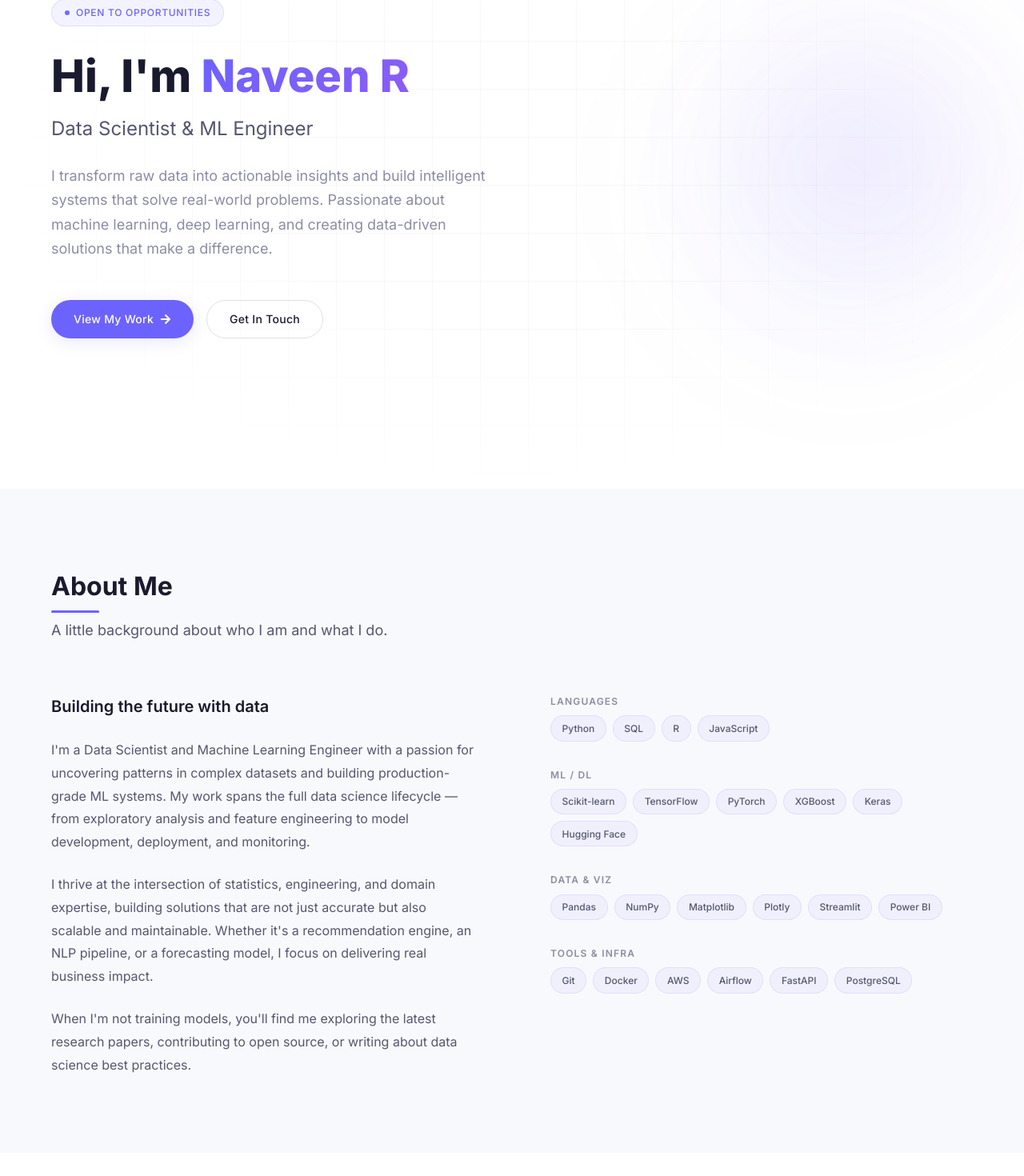
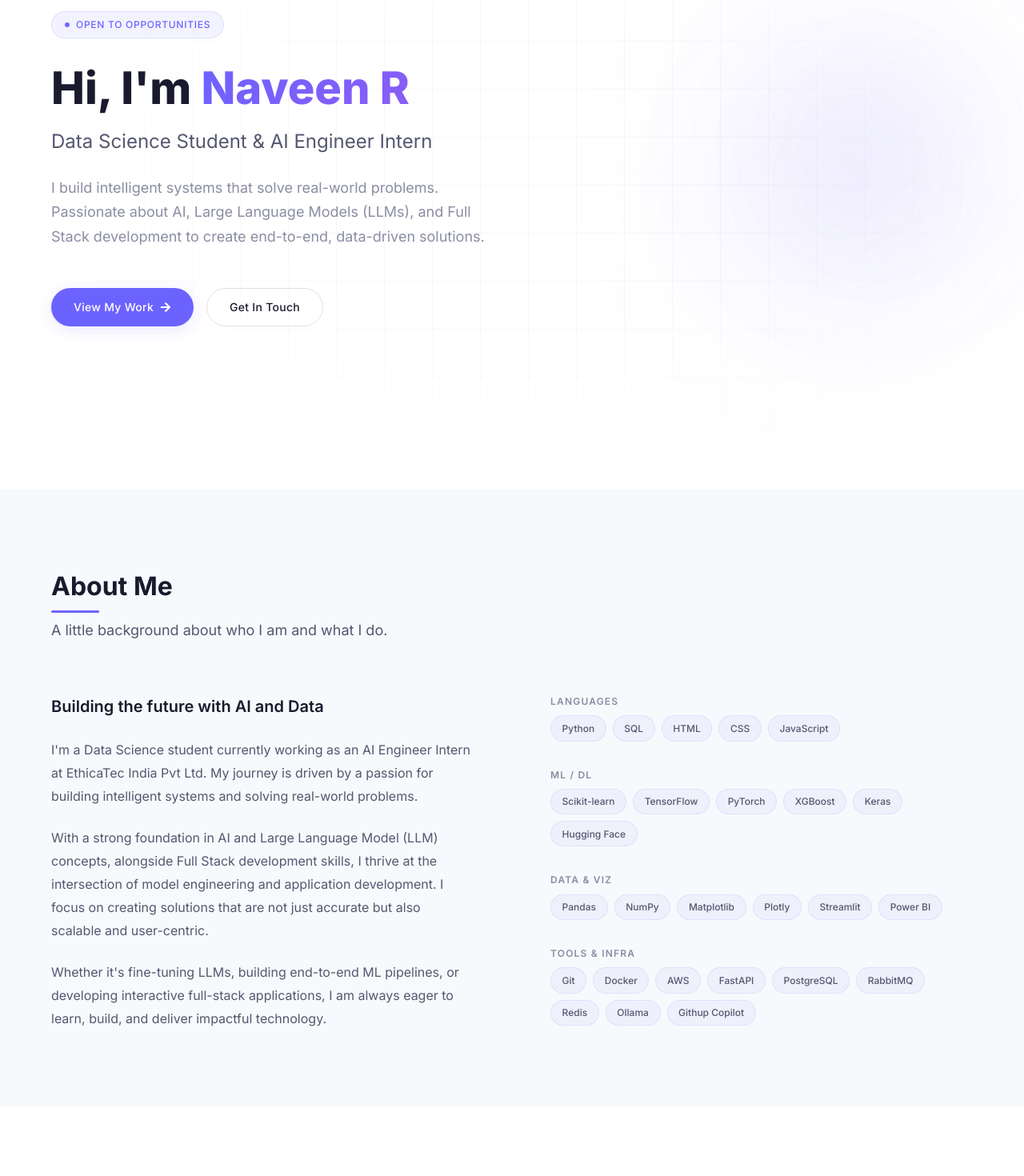
Before and after one commit to naveenr-ds/naveenr-ds.github.io, a React (Vite) app: page / in a window 1280 px wide. Shown: the part 189-1659 px from the top of the page at 80% size. Built offline with nearby package versions, Linux system fonts and the light colour scheme.

Commit message:
feat: update bio to reflect AI Engineer Intern role and LLM/Full Stack skills

```diff
--- a/src/components/About.jsx
+++ b/src/components/About.jsx
@@ -3,7 +3,7 @@ import '../styles/about.css';
 const skillCategories = [
   {
     label: 'Languages',
-    skills: ['Python', 'SQL', 'R', 'JavaScript'],
+    skills: ['Python', 'SQL','HTML','CSS','JavaScript'],
   },
   {
     label: 'ML / DL',
@@ -22,7 +22,7 @@ const skillCategories = [
   },
   {
     label: 'Tools & Infra',
-    skills: ['Git', 'Docker', 'AWS', 'Airflow', 'FastAPI', 'PostgreSQL'],
+    skills: ['Git', 'Docker', 'AWS', 'FastAPI', 'PostgreSQL','RabbitMQ','Redis','Ollama','Githup Copilot'],
   },
 ];
 
@@ -37,25 +37,15 @@ function About() {
 
         <div className="about-grid">
           <div className="about-text">
-            <h3>Building the future with data</h3>
+            <h3>Building the future with AI and Data</h3>
             <p>
-              I'm a Data Scientist and Machine Learning Engineer with a passion
-              for uncovering patterns in complex datasets and building
-              production-grade ML systems. My work spans the full data science
-              lifecycle — from exploratory analysis and feature engineering to
-              model development, deployment, and monitoring.
+              I'm a Data Science student currently working as an AI Engineer Intern at EthicaTec India Pvt Ltd. My journey is driven by a passion for building intelligent systems and solving real-world problems.
             </p>
             <p>
-              I thrive at the intersection of statistics, engineering, and
-              domain expertise, building solutions that are not just accurate
-              but also scalable and maintainable. Whether it's a
-              recommendation engine, an NLP pipeline, or a forecasting model,
-              I focus on delivering real business impact.
+              With a strong foundation in AI and Large Language Model (LLM) concepts, alongside Full Stack development skills, I thrive at the intersection of model engineering and application development. I focus on creating solutions that are not just accurate but also scalable and user-centric.
             </p>
             <p>
-              When I'm not training models, you'll find me exploring the latest
-              research papers, contributing to open source, or writing about
-              data science best practices.
+              Whether it's fine-tuning LLMs, building end-to-end ML pipelines, or developing interactive full-stack applications, I am always eager to learn, build, and deliver impactful technology.
             </p>
           </div>
 
--- a/src/components/Hero.jsx
+++ b/src/components/Hero.jsx
@@ -18,13 +18,10 @@ function Hero() {
           Hi, I'm <span className="accent">Naveen R</span>
         </h1>
 
-        <h2>Data Scientist &amp; ML Engineer</h2>
+        <h2>Data Science Student &amp; AI Engineer Intern</h2>
 
         <p>
-          I transform raw data into actionable insights and build intelligent
-          systems that solve real-world problems. Passionate about machine
-          learning, deep learning, and creating data-driven solutions that
-          make a difference.
+          I build intelligent systems that solve real-world problems. Passionate about AI, Large Language Models (LLMs), and Full Stack development to create end-to-end, data-driven solutions.
         </p>
 
         <div className="hero-buttons">
--- a/src/components/Projects.jsx
+++ b/src/components/Projects.jsx
@@ -8,8 +8,7 @@ function Projects() {
       <div className="container">
         <h2 className="section-title">Projects</h2>
         <p className="section-subtitle">
-          A selection of projects I've built — from ML pipelines to
-          production APIs.
+          A selection of projects I've built — spanning AI, Large Language Models, and Full Stack applications.
         </p>
 
         <div className="projects-grid">
```
